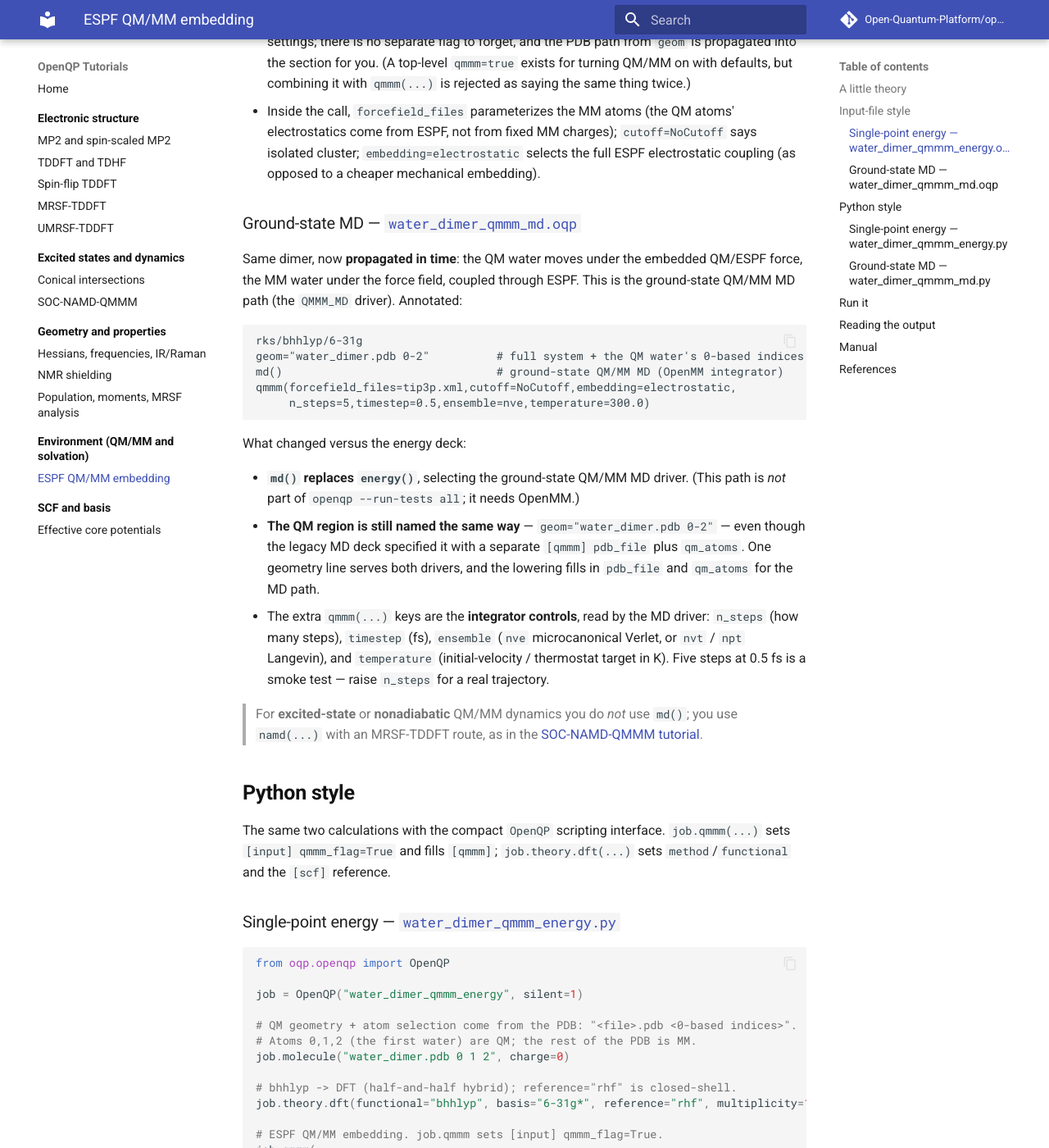
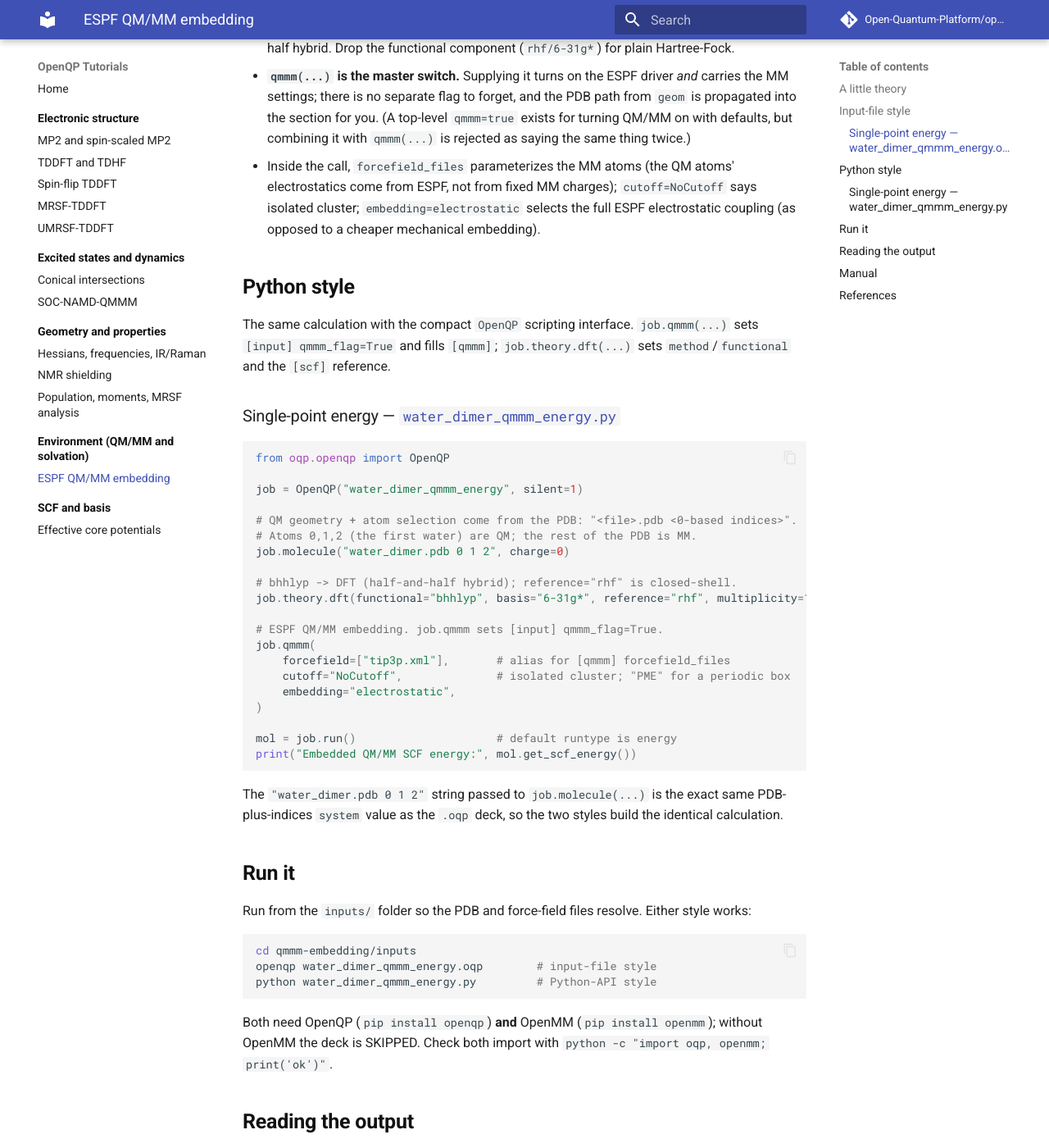
Before and after one commit to Open-Quantum-Platform/openqp-tutorials, an MkDocs documentation site: the page built from docs/qmmm-embedding/index.md, in a window 1280 px wide and 1400 px high, scrolled down 1473 px. Shown: the whole window at 82% size. Built offline with MkDocs 1.6.1 and Material for MkDocs 9.7.7, drawn with Linux system fonts in a browser that asks for light colours; comment, search, counter and statistics services are not loaded; some of the changed text lies outside the part shown.

Commit message:
Remove the QM/MM MD deck; make the optimization twins and the MP2 text correct
Remove water_dimer_qmmm_md (.oqp and .py) and its sections from the QM/MM
tutorial. OpenQP's input checker reports runtype=md as "recognized but not
implemented", so the deck could not run as written; the page now points at
the nonadiabatic namd(...) path for QM/MM dynamics instead. With it gone,
all 18 remaining decks pass check_input_values.

Fix the two bugs the conversion surfaced:

- geometry-optimization: the decks are BHHLYP Kohn-Sham (functional set,
  method=hf) but their Python twins called job.theory.hf(), i.e. pure
  Hartree-Fock, while the page claimed both styles produce the same result.
  The twins now call job.theory.dft(functional="bhhlyp", ...) and the two
  styles agree.
- mp2: the page called MP2 "post-SCF, energy-only". Upstream ships an
  analytic ground-state MP2 gradient on an RHF reference, so mp2/6-31g also
  supports grad and opt; UHF/ROHF MP2 is energy-only, which is what this
  tutorial's deck uses. Verified against input_checker._check_mp2.

Co-Authored-By: Claude Opus 5 <noreply@anthropic.com>

````diff
--- a/docs/qmmm-embedding/index.md
+++ b/docs/qmmm-embedding/index.md
@@ -1,15 +1,14 @@
-# ESPF QM/MM embedding: single-point energy and ground-state MD
+# ESPF QM/MM embedding: a single-point embedded energy
 
 Most chemistry does not happen in vacuum — a chromophore sits in solvent, a
 substrate sits in an enzyme pocket, a defect sits in a crystal. **QM/MM** lets
 you keep the interesting part quantum-mechanical (QM) while describing the
 surroundings with a cheap classical force field (MM). This tutorial is the
-entry point to QM/MM in OpenQP: it runs a **single-point embedded energy** and a
-short **ground-state QM/MM molecular-dynamics** trajectory on a tiny water dimer,
-where one water is QM and the other is MM. Once these two decks make sense, the
-excited-state / nonadiabatic QM/MM work in the
-[SOC-NAMD-QMMM tutorial](../soc-namd-qmmm/index.md) is just the same `[qmmm]`
-block bolted onto a dynamics run.
+entry point to QM/MM in OpenQP: it runs a **single-point embedded energy** on a
+tiny water dimer, where one water is QM and the other is MM. Once this deck makes
+sense, the excited-state / nonadiabatic QM/MM work in the
+[SOC-NAMD-QMMM tutorial](../soc-namd-qmmm/index.md) is just the same `qmmm(...)`
+call bolted onto a dynamics run.
 
 ## A little theory
 
@@ -31,10 +30,15 @@ so QM/MM decks need it installed (`pip install openmm`); without it they are
 reported **SKIPPED** rather than run. For the full derivation and input contract
 see the [OpenQP manual](https://open-quantum-platform.github.io/openqp-docs/).
 
-The two decks in [`inputs/`](https://github.com/Open-Quantum-Platform/openqp-tutorials/tree/main/docs/qmmm-embedding/inputs) share one system — the water dimer in
+The deck in [`inputs/`](https://github.com/Open-Quantum-Platform/openqp-tutorials/tree/main/docs/qmmm-embedding/inputs) uses the water dimer in
 [`water_dimer.pdb`](inputs/water_dimer.pdb), with the MM water parameterized by
-the TIP3P force field in [`tip3p.xml`](inputs/tip3p.xml) — and differ only in
-what they *do* with it: a single-point energy versus a short MD run.
+the TIP3P force field in [`tip3p.xml`](inputs/tip3p.xml).
+
+> **Ground-state QM/MM MD** used to have a second deck here. OpenQP's input
+> checker currently reports `runtype=md` as *recognized but not implemented*, so
+> that deck could not be run as written and has been removed rather than left as
+> a trap. For QM/MM dynamics today, use the nonadiabatic `namd(...)` path in the
+> [SOC-NAMD-QMMM tutorial](../soc-namd-qmmm/index.md).
 
 ## Input-file style
 
@@ -69,41 +73,9 @@ Key points:
   says isolated cluster; `embedding=electrostatic` selects the full ESPF
   electrostatic coupling (as opposed to a cheaper mechanical embedding).
 
-### Ground-state MD — [`water_dimer_qmmm_md.oqp`](inputs/water_dimer_qmmm_md.oqp)
-
-Same dimer, now **propagated in time**: the QM water moves under the embedded
-QM/ESPF force, the MM water under the force field, coupled through ESPF. This is
-the ground-state QM/MM MD path (the `QMMM_MD` driver). Annotated:
-
-```text
-rks/bhhlyp/6-31g
-geom="water_dimer.pdb 0-2"          # full system + the QM water's 0-based indices
-md()                                # ground-state QM/MM MD (OpenMM integrator)
-qmmm(forcefield_files=tip3p.xml,cutoff=NoCutoff,embedding=electrostatic,
-     n_steps=5,timestep=0.5,ensemble=nve,temperature=300.0)
-```
-
-What changed versus the energy deck:
-
-- **`md()` replaces `energy()`**, selecting the ground-state QM/MM MD driver.
-  (This path is *not* part of `openqp --run-tests all`; it needs OpenMM.)
-- **The QM region is still named the same way** — `geom="water_dimer.pdb 0-2"` —
-  even though the legacy MD deck specified it with a separate `[qmmm] pdb_file`
-  plus `qm_atoms`. One geometry line serves both drivers, and the lowering fills
-  in `pdb_file` and `qm_atoms` for the MD path.
-- The extra `qmmm(...)` keys are the **integrator controls**, read by the MD
-  driver: `n_steps` (how many steps), `timestep` (fs), `ensemble` (`nve`
-  microcanonical Verlet, or `nvt` / `npt` Langevin), and `temperature`
-  (initial-velocity / thermostat target in K). Five steps at 0.5 fs is a smoke
-  test — raise `n_steps` for a real trajectory.
-
-> For **excited-state** or **nonadiabatic** QM/MM dynamics you do *not* use
-> `md()`; you use `namd(...)` with an MRSF-TDDFT route, as in the
-> [SOC-NAMD-QMMM tutorial](../soc-namd-qmmm/index.md).
-
 ## Python style
 
-The same two calculations with the compact `OpenQP` scripting interface.
+The same calculation with the compact `OpenQP` scripting interface.
 `job.qmmm(...)` sets `[input] qmmm_flag=True` and fills `[qmmm]`; `job.theory.dft(...)`
 sets `method`/`functional` and the `[scf]` reference.
 
@@ -136,63 +108,26 @@ The `"water_dimer.pdb 0 1 2"` string passed to `job.molecule(...)` is the exact
 same PDB-plus-indices `system` value as the `.oqp` deck, so the two styles build
 the identical calculation.
 
-### Ground-state MD — [`water_dimer_qmmm_md.py`](inputs/water_dimer_qmmm_md.py)
-
-```python
-from oqp.openqp import OpenQP
-
-job = OpenQP("water_dimer_qmmm_md", silent=1)
-
-job.theory.dft(functional="bhhlyp", basis="6-31g", reference="rhf", multiplicity=1)
-
-# On the MD path the QM region is taken from [qmmm]: pdb_file holds the full
-# QM+MM system and qm_atoms selects the QM water.
-job.qmmm(
-    pdb_file="water_dimer.pdb",
-    forcefield=["tip3p.xml"],
-    qm_atoms="0-2",
-    cutoff="NoCutoff",
-    embedding="electrostatic",
-)
-
-mol = job.run(run_type="md")        # ground-state QM/MM MD
-```
-
-One honest caveat about the MD script: the integrator controls `n_steps`,
-`timestep`, and `ensemble` are read by the `QMMM_MD` driver **directly from the
-QM/MM section of the input file** — they are not part of the strict Python-API
-schema. So the Python script above sets up the QM/MM system and selects the MD
-run type, but the trajectory length / step / ensemble fall back to the driver
-defaults (`n_steps=1000`, `timestep=1.0` fs, `ensemble=nve`). To pin them to the
-tutorial values (`n_steps=5`, `timestep=0.5`, `ensemble=nve`), run the `.oqp` deck
-with the CLI — that is the recommended entry point for MD.
-
 ## Run it
 
 Run from the `inputs/` folder so the PDB and force-field files resolve. Either
-style works for the energy deck:
+style works:
 
 ```bash
 cd qmmm-embedding/inputs
-
-# single-point energy
 openqp water_dimer_qmmm_energy.oqp        # input-file style
 python water_dimer_qmmm_energy.py         # Python-API style
-
-# ground-state MD (CLI is the recommended entry point; see caveat above)
-openqp water_dimer_qmmm_md.oqp
-python water_dimer_qmmm_md.py
 ```
 
 Both need OpenQP (`pip install openqp`) **and** OpenMM (`pip install openmm`);
-without OpenMM these decks are SKIPPED. Check both import with
+without OpenMM the deck is SKIPPED. Check both import with
 `python -c "import oqp, openmm; print('ok')"`.
 
 ## Reading the output
 
-**Single-point energy.** The number you want is the **embedded QM/MM SCF energy** —
-the QM energy computed in the field of the MM charges (so it already includes the
-QM–MM electrostatic coupling), not a gas-phase value.
+The number you want is the **embedded QM/MM SCF energy** — the QM energy computed
+in the field of the MM charges (so it already includes the QM–MM electrostatic
+coupling), not a gas-phase value.
 
 - In the **log file** (`water_dimer_qmmm_energy.log`) look for the converged SCF
   total energy.
@@ -203,21 +138,10 @@ A quick sanity check that embedding is actually on: rerun with `qmmm_flag=False`
 (gas-phase first water) and confirm the SCF energy shifts — the difference is the
 polarization + interaction the MM water induces.
 
-**Ground-state MD.** The `QMMM_MD` driver writes a trajectory and an energy log
-as it steps:
-
-- a **trajectory** file (PDB or DCD) with the propagated coordinates;
-- an energy record (`total_energy.npz` by default) holding, per step, the
-  potential / kinetic / total energy and the instantaneous temperature.
-
-For an `nve` (microcanonical) run the diagnostic to watch is **total-energy
-conservation** — `E_tot` should stay flat across the steps; a visible drift means
-the step is too large or the SCF is not tight enough.
-
 ## Manual
 
 - `[qmmm]` keyword reference (`pdb_file`, `qm_atoms`, `forcefield_files`,
-  `cutoff`, `embedding`, and the MD controls):
+  `cutoff`, `embedding`):
   <https://open-quantum-platform.github.io/openqp-docs/keywords/qmmm/>
 - QM/MM overview and ESPF embedding (theory + input contract, PME/periodic setup,
   covalent boundaries):
````
Also changed, not shown: docs/geometry-optimization/index.md (+7 -14 lines), docs/geometry-optimization/inputs/h2o_optimize.py (+5 -6 lines), docs/geometry-optimization/inputs/hcn_ts.py (+5 -6 lines), docs/mp2/index.md (+5 -3 lines), docs/qmmm-embedding/inputs/water_dimer_qmmm_md.py (deleted, +0 -39 lines), 1 other file.
